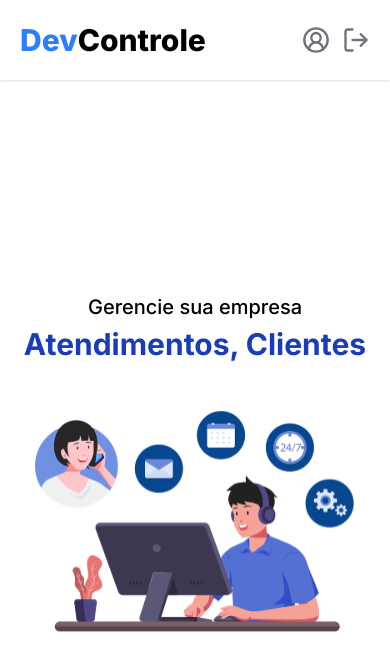
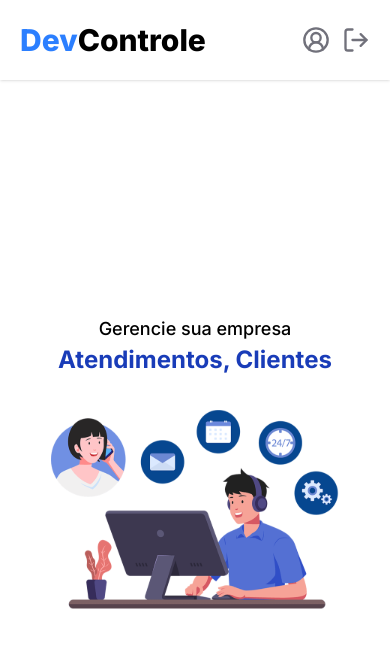
Before and after one commit to odevalison/devcontrole-nextjs, a Next.js app: page / in a window 390 px wide. Shown: the top 670 px of the page. Built offline with nearby package versions, Linux system fonts and the light colour scheme.

Commit message:
feat: ensure hero image and hero title has ideal size mobile and desktop

```diff
--- a/src/app/page.tsx
+++ b/src/app/page.tsx
@@ -6,19 +6,19 @@ export default function HomePage() {
   return (
     <Container>
       <main className="flex min-h-[calc(100dvh-120px)] flex-col items-center justify-center">
-        <h2 className="text-xl/[150%] font-medium md:text-2xl/[150%]">
+        <h2 className="text-lg/[150%] font-medium md:text-2xl/[150%]">
           Gerencie sua empresa
         </h2>
-        <h1 className="text-3xl/[150%] font-bold text-blue-800 md:text-4xl/[150%]">
+        <h1 className="text-2xl/[150%] font-bold text-blue-800 md:text-4xl/[150%]">
           Atendimentos, Clientes
         </h1>
 
         <Image
           src="/assets/hero-image.svg"
           alt="Dev Control from hero image"
-          width={600}
-          height={400}
-          className="mt-11 max-w-xs md:max-w-xl"
+          width={500}
+          height={300}
+          className="mt-8 max-w-72 md:max-w-lg"
         />
       </main>
     </Container>
```
